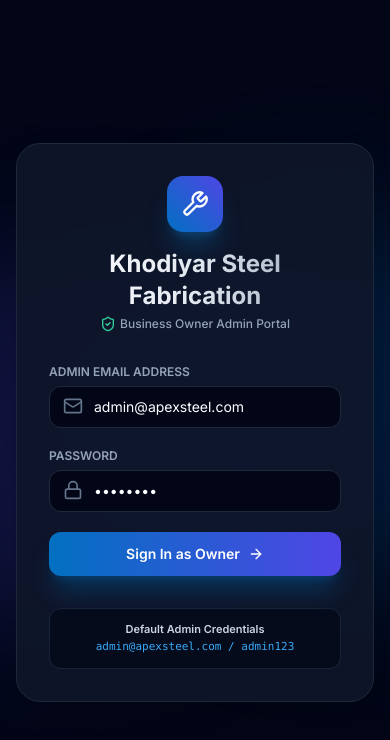
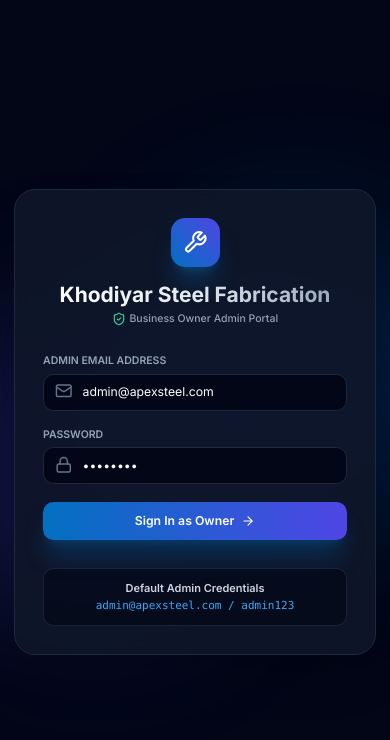
Before and after one commit to Mandy10576/fabrication_management, a React (Vite) app in the folder frontend/: page /login in a window 390 px wide. Shown: the top 740 px of the page. Built offline with nearby package versions, Linux system fonts and the light colour scheme.

Commit message:
Improve multi-monitor responsive design with fluid font scaling and wide layout containers

```diff
--- a/frontend/src/App.jsx
+++ b/frontend/src/App.jsx
@@ -45,7 +45,7 @@ const ProtectedLayout = () => {
         <div className="flex flex-1">
           <Sidebar isOpen={mobileSidebarOpen} onClose={() => setMobileSidebarOpen(false)} />
 
-          <main className="flex-1 p-4 md:p-8 max-w-7xl mx-auto w-full overflow-x-hidden">
+          <main className="flex-1 p-4 sm:p-6 md:p-8 max-w-[1700px] 2xl:max-w-[1920px] mx-auto w-full overflow-x-hidden">
             <Routes>
               <Route path="/" element={<Dashboard />} />
               <Route path="/invoices" element={<Invoices />} />
--- a/frontend/src/components/Navbar.jsx
+++ b/frontend/src/components/Navbar.jsx
@@ -10,7 +10,7 @@ export const Navbar = ({ onToggleMobileSidebar }) => {
 
   return (
     <header className="sticky top-0 z-40 bg-white/90 dark:bg-slate-900/90 backdrop-blur-md border-b border-slate-200 dark:border-slate-800 transition-colors">
-      <div className="px-3 sm:px-4 py-2.5 sm:py-3 flex items-center justify-between gap-2 sm:gap-4 max-w-7xl mx-auto">
+      <div className="px-3 sm:px-6 md:px-8 py-2.5 sm:py-3 flex items-center justify-between gap-2 sm:gap-4 max-w-[1700px] 2xl:max-w-[1920px] mx-auto">
         {/* Left Side */}
         <div className="flex items-center gap-2 sm:gap-3 min-w-0">
           <button
--- a/frontend/src/index.css
+++ b/frontend/src/index.css
@@ -3,6 +3,30 @@
 @import 'tailwindcss/utilities';
 
 @layer base {
+  html {
+    font-size: 14px;
+  }
+  @media (min-width: 640px) {
+    html {
+      font-size: 15px;
+    }
+  }
+  @media (min-width: 1280px) {
+    html {
+      font-size: 16px;
+    }
+  }
+  @media (min-width: 1920px) {
+    html {
+      font-size: 17px;
+    }
+  }
+  @media (min-width: 2560px) {
+    html {
+      font-size: 18px;
+    }
+  }
+
   body {
     @apply bg-slate-50 text-slate-900 antialiased dark:bg-slate-950 dark:text-slate-100 transition-colors duration-200;
   }
--- a/frontend/src/pages/BackupRestore.jsx
+++ b/frontend/src/pages/BackupRestore.jsx
@@ -74,7 +74,7 @@ export const BackupRestore = () => {
   };
 
   return (
-    <div className="space-y-6 max-w-4xl mx-auto">
+    <div className="space-y-6 max-w-6xl 2xl:max-w-7xl mx-auto">
       <div>
         <h2 className="text-xl font-bold text-slate-900 dark:text-white flex items-center gap-2">
           <DatabaseBackup className="w-6 h-6 text-brand-500" />
--- a/frontend/src/pages/CompanySettings.jsx
+++ b/frontend/src/pages/CompanySettings.jsx
@@ -95,7 +95,7 @@ export const CompanySettings = () => {
   };
 
   return (
-    <div className="space-y-6 max-w-4xl mx-auto">
+    <div className="space-y-6 max-w-6xl 2xl:max-w-7xl mx-auto">
       <div>
         <h2 className="text-xl font-bold text-slate-900 dark:text-white flex items-center gap-2">
           <Building2 className="w-6 h-6 text-brand-500" />
--- a/frontend/src/pages/InvoiceForm.jsx
+++ b/frontend/src/pages/InvoiceForm.jsx
@@ -233,7 +233,7 @@ export const InvoiceForm = () => {
   }
 
   return (
-    <div className="space-y-6 max-w-5xl mx-auto">
+    <div className="space-y-6 max-w-6xl 2xl:max-w-[1600px] mx-auto">
       {/* Top Bar */}
       <div className="flex items-center justify-between">
         <button
--- a/frontend/src/pages/QuotationForm.jsx
+++ b/frontend/src/pages/QuotationForm.jsx
@@ -163,7 +163,7 @@ export const QuotationForm = () => {
   }
 
   return (
-    <div className="space-y-6 max-w-5xl mx-auto">
+    <div className="space-y-6 max-w-6xl 2xl:max-w-[1600px] mx-auto">
       <div className="flex items-center justify-between">
         <button
           onClick={() => navigate('/quotations')}
```
